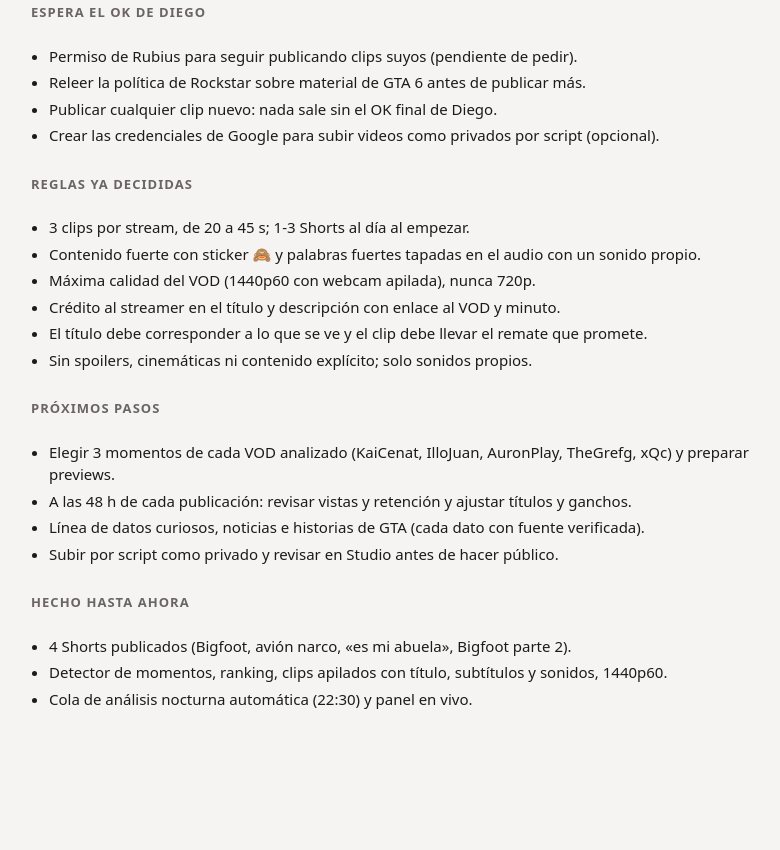
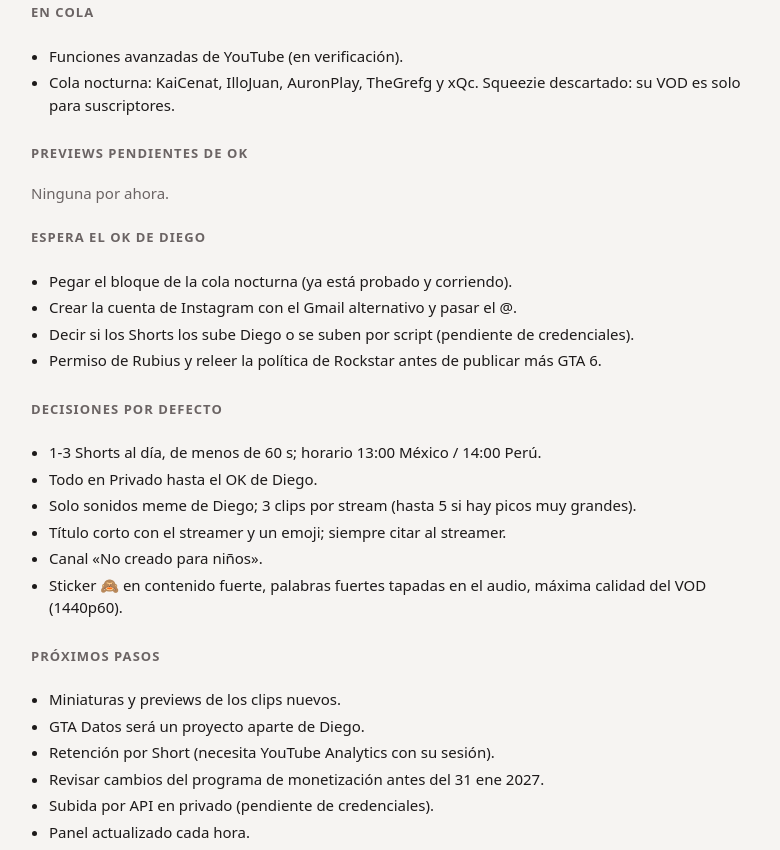
Before and after one commit to DiegoVillalobosA/panel-clips, a plain HTML site: page index.html in a window 1280 px wide. Shown: the part 943-1793 px from the top of the page, without its empty margins (245-1025 px from the left). Before the commit the page ends 1705 px from the top, so only its background shows below. Drawn offline with Linux system fonts and the light colour scheme.

Commit message:
Actualizar panel

```diff
--- a/contenido.json
+++ b/contenido.json
@@ -1,31 +1,43 @@
 {
  "titulo": "Clips FAHHntásticos",
  "subtitulo": "Shorts de streamers y GTA 6, hechos con Claude. Panel en vivo.",
- "shorts": ["FHrw8XSPrDA", "jq_b7-tSSKs", "2VjRiH67ygk", "GxaJVDJp60k"],
+ "shorts": [
+  "FHrw8XSPrDA",
+  "jq_b7-tSSKs",
+  "2VjRiH67ygk",
+  "GxaJVDJp60k"
+ ],
  "canal": "UC8pSHR5ccHJT31LVpWXVeQg",
  "espera": [
-  "Permiso de Rubius para seguir publicando clips suyos (pendiente de pedir).",
-  "Releer la política de Rockstar sobre material de GTA 6 antes de publicar más.",
-  "Publicar cualquier clip nuevo: nada sale sin el OK final de Diego.",
-  "Crear las credenciales de Google para subir videos como privados por script (opcional)."
+  "Pegar el bloque de la cola nocturna (ya está probado y corriendo).",
+  "Crear la cuenta de Instagram con el Gmail alternativo y pasar el @.",
+  "Decir si los Shorts los sube Diego o se suben por script (pendiente de credenciales).",
+  "Permiso de Rubius y releer la política de Rockstar antes de publicar más GTA 6."
  ],
  "reglas": [
-  "3 clips por stream, de 20 a 45 s; 1-3 Shorts al día al empezar.",
-  "Contenido fuerte con sticker 🙈 y palabras fuertes tapadas en el audio con un sonido propio.",
-  "Máxima calidad del VOD (1440p60 con webcam apilada), nunca 720p.",
-  "Crédito al streamer en el título y descripción con enlace al VOD y minuto.",
-  "El título debe corresponder a lo que se ve y el clip debe llevar el remate que promete.",
-  "Sin spoilers, cinemáticas ni contenido explícito; solo sonidos propios."
+  "1-3 Shorts al día, de menos de 60 s; horario 13:00 México / 14:00 Perú.",
+  "Todo en Privado hasta el OK de Diego.",
+  "Solo sonidos meme de Diego; 3 clips por stream (hasta 5 si hay picos muy grandes).",
+  "Título corto con el streamer y un emoji; siempre citar al streamer.",
+  "Canal «No creado para niños».",
+  "Sticker 🙈 en contenido fuerte, palabras fuertes tapadas en el audio, máxima calidad del VOD (1440p60)."
  ],
  "proximos": [
-  "Elegir 3 momentos de cada VOD analizado (KaiCenat, IlloJuan, AuronPlay, TheGrefg, xQc) y preparar previews.",
-  "A las 48 h de cada publicación: revisar vistas y retención y ajustar títulos y ganchos.",
-  "Línea de datos curiosos, noticias e historias de GTA (cada dato con fuente verificada).",
-  "Subir por script como privado y revisar en Studio antes de hacer público."
+  "Miniaturas y previews de los clips nuevos.",
+  "GTA Datos será un proyecto aparte de Diego.",
+  "Retención por Short (necesita YouTube Analytics con su sesión).",
+  "Revisar cambios del programa de monetización antes del 31 ene 2027.",
+  "Subida por API en privado (pendiente de credenciales).",
+  "Panel actualizado cada hora."
  ],
  "hecho": [
   "4 Shorts publicados (Bigfoot, avión narco, «es mi abuela», Bigfoot parte 2).",
   "Detector de momentos, ranking, clips apilados con título, subtítulos y sonidos, 1440p60.",
   "Cola de análisis nocturna automática (22:30) y panel en vivo."
- ]
+ ],
+ "en_cola": [
+  "Funciones avanzadas de YouTube (en verificación).",
+  "Cola nocturna: KaiCenat, IlloJuan, AuronPlay, TheGrefg y xQc. Squeezie descartado: su VOD es solo para suscriptores."
+ ],
+ "previews": []
 }
--- a/historial.json
+++ b/historial.json
@@ -1 +1 @@
-[{"t": "2026-11-19T00:00+00:00", "subs": 0, "vistas": {"FHrw8XSPrDA": 3, "jq_b7-tSSKs": 2, "2VjRiH67ygk": 4, "GxaJVDJp60k": 3}}]
+[{"t": "2026-11-19T00:00+00:00", "subs": 0, "vistas": {"FHrw8XSPrDA": 3, "jq_b7-tSSKs": 2, "2VjRiH67ygk": 4, "GxaJVDJp60k": 3}}, {"t": "2026-11-19T00:00+00:00", "subs": 0, "vistas": {"FHrw8XSPrDA": 3, "jq_b7-tSSKs": 2, "2VjRiH67ygk": 4, "GxaJVDJp60k": 3}}]
--- a/index.html
+++ b/index.html
@@ -23,8 +23,10 @@ ul{margin:0;padding-left:1.2em}li{margin:4px 0}.vacio{color:var(--mute)}
 <div class="g" id="kpi"></div>
 <h2>Publicados</h2><div id="shorts" style="display:flex;flex-direction:column;gap:8px"></div>
 <h2>Cola de análisis (VODs)</h2><div id="cola" style="display:flex;flex-direction:column;gap:6px"></div>
+<h2>En cola</h2><ul id="encola"></ul>
+<h2>Previews pendientes de OK</h2><div id="previews" class="vacio">Ninguna por ahora.</div>
 <h2>Espera el OK de Diego</h2><ul id="espera"></ul>
-<h2>Reglas ya decididas</h2><ul id="reglas"></ul>
+<h2>Decisiones por defecto</h2><ul id="reglas"></ul>
 <h2>Próximos pasos</h2><ul id="proximos"></ul>
 <h2>Hecho hasta ahora</h2><ul id="hecho"></ul>
 </main>
@@ -37,7 +39,7 @@ function spark(vals){const NS='http://www.w3.org/2000/svg',s=document.createElem
  const mx=Math.max(...vals),mn=Math.min(...vals),r=(mx-mn)||1,p=vals.map((v,i)=>(i*94/(vals.length-1)+1)+','+(30-(v-mn)*28/r)).join(' ');
  const l=document.createElementNS(NS,'polyline');l.setAttribute('points',p);l.setAttribute('fill','none');l.setAttribute('stroke','var(--red)');l.setAttribute('stroke-width','2');l.setAttribute('stroke-linejoin','round');s.append(l);return s}
 Promise.all([J('panel.json'),J('historial.json'),J('cola.json'),J('contenido.json')]).then(([p,h,cola,ct])=>{
- if(ct){$('t').textContent=ct.titulo;$('st').textContent=ct.subtitulo;li($('espera'),ct.espera);li($('reglas'),ct.reglas);li($('proximos'),ct.proximos);li($('hecho'),ct.hecho)}
+ if(ct){$('t').textContent=ct.titulo;$('st').textContent=ct.subtitulo;li($('espera'),ct.espera);li($('encola'),ct.en_cola);(ct.previews||[]).forEach((p,i)=>{if(!i)$('previews').textContent='';const e=document.createElement('div');e.className='c';e.textContent=p.streamer+' · '+p.titulo+' · '+p.nombre;$('previews').append(e)});li($('reglas'),ct.reglas);li($('proximos'),ct.proximos);li($('hecho'),ct.hecho)}
  if(!p){$('u').textContent='Aún no hay datos.';return}
  $('u').textContent='Actualizado '+new Date(p.actualizado).toLocaleString('es');
  const tot=k=>p.shorts.reduce((a,s)=>a+s[k],0),k=(a,b)=>{const e=document.createElement('div');e.className='c';const sp=document.createElement('span');sp.textContent=a;const bb=document.createElement('b');bb.textContent=b;e.append(sp,bb);return e};
```
